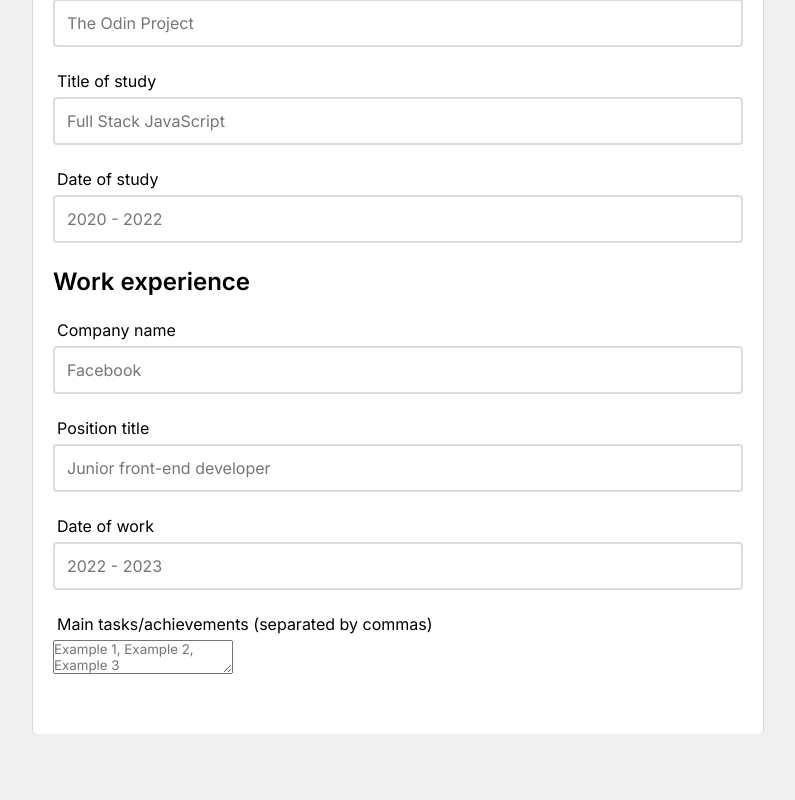
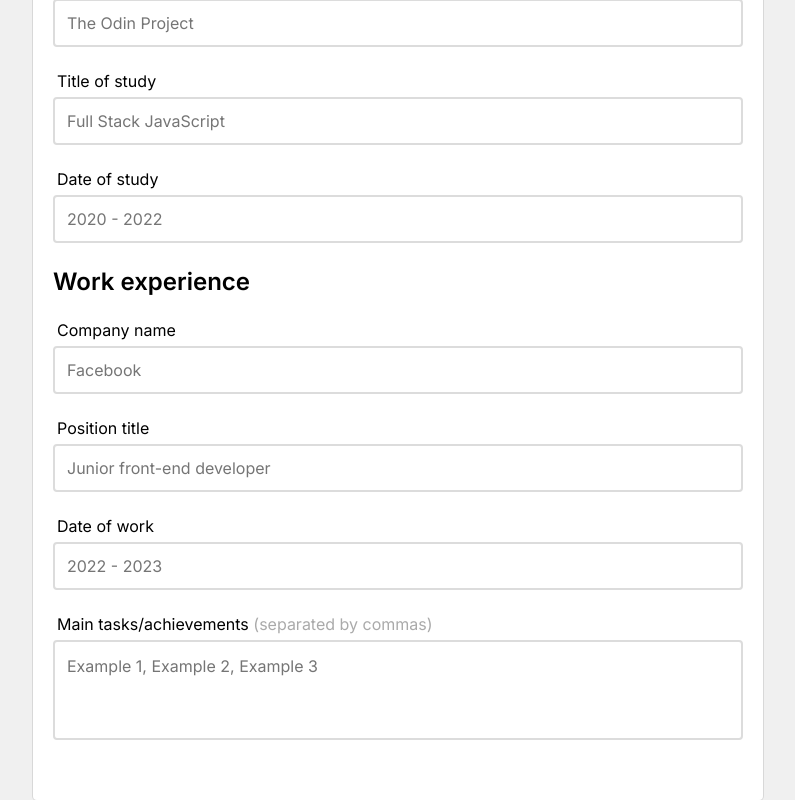
Before and after one commit to nelrnd/react-cv-application, a React (Create React App) app: page / in a window 1280 px wide. Shown: the part 643-1443 px from the top of the page, without its empty margins (242-1037 px from the left). Before the commit the page ends 1377 px from the top, so only its background shows below. Built offline with nearby package versions, Linux system fonts and the light colour scheme.

Commit message:
Style textarea and details label elements and set textarea rows to 3

```diff
--- a/src/components/WorkFormSection.js
+++ b/src/components/WorkFormSection.js
@@ -33,6 +33,7 @@ class WorkFormSection extends Component {
           <textarea
             id="main-tasks"
             placeholder="Example 1, Example 2, Example 3"
+            rows="3"
           ></textarea>
         </div>
       </div>
--- a/src/styles.css
+++ b/src/styles.css
@@ -42,10 +42,20 @@ body {
   margin-bottom: 6px;
 }
 
-.form-section input {
+.form-section label .details {
+  color: #aaaaaa;
+}
+
+.form-section input,
+.form-section textarea {
   font-size: 100%;
   width: 100%;
   padding: 12px;
   border: solid 2px #dcdcdc;
   border-radius: 4px;
 }
+
+.form-section textarea {
+  resize: none;
+  line-height: 150%;
+}
```
